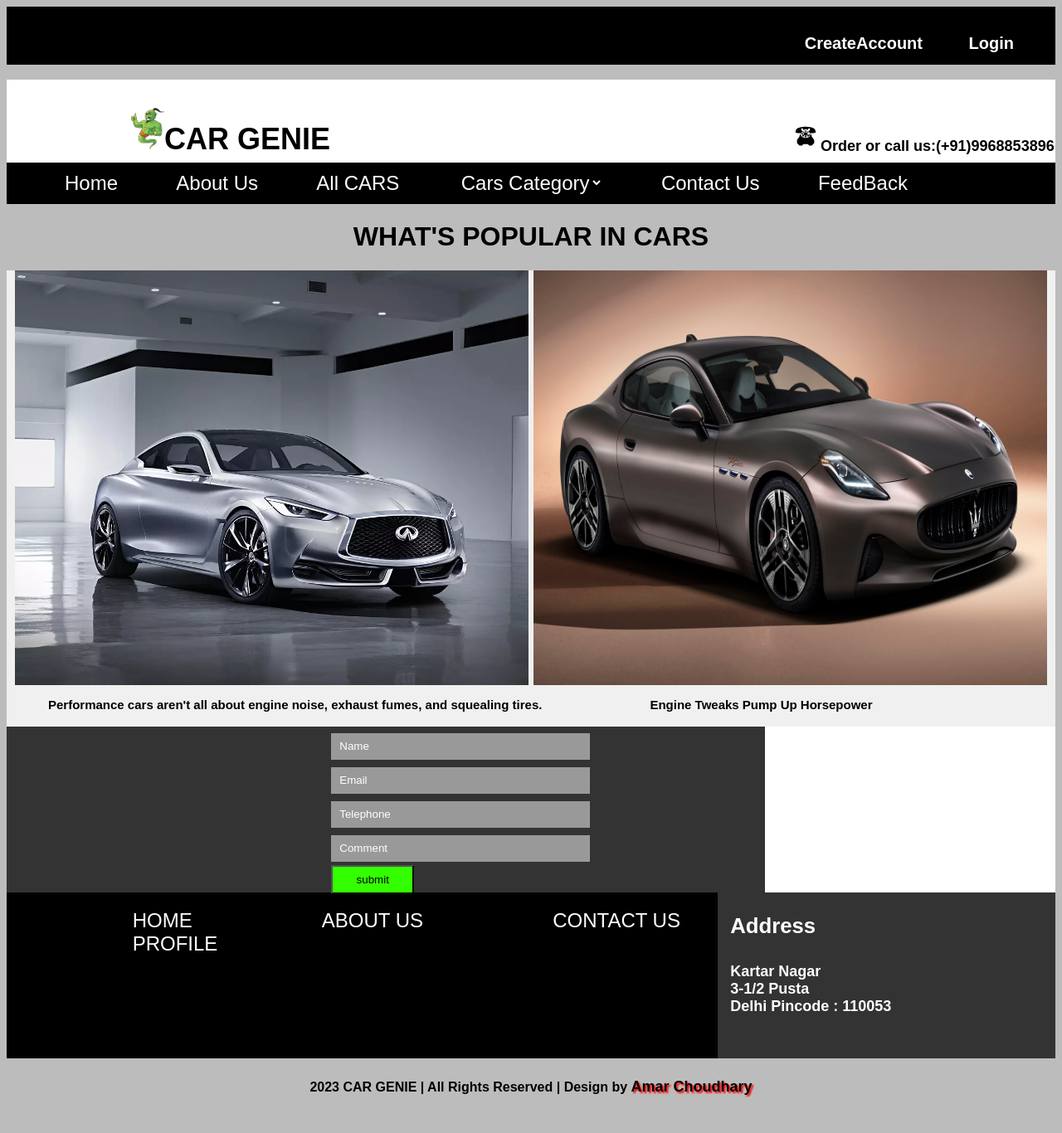
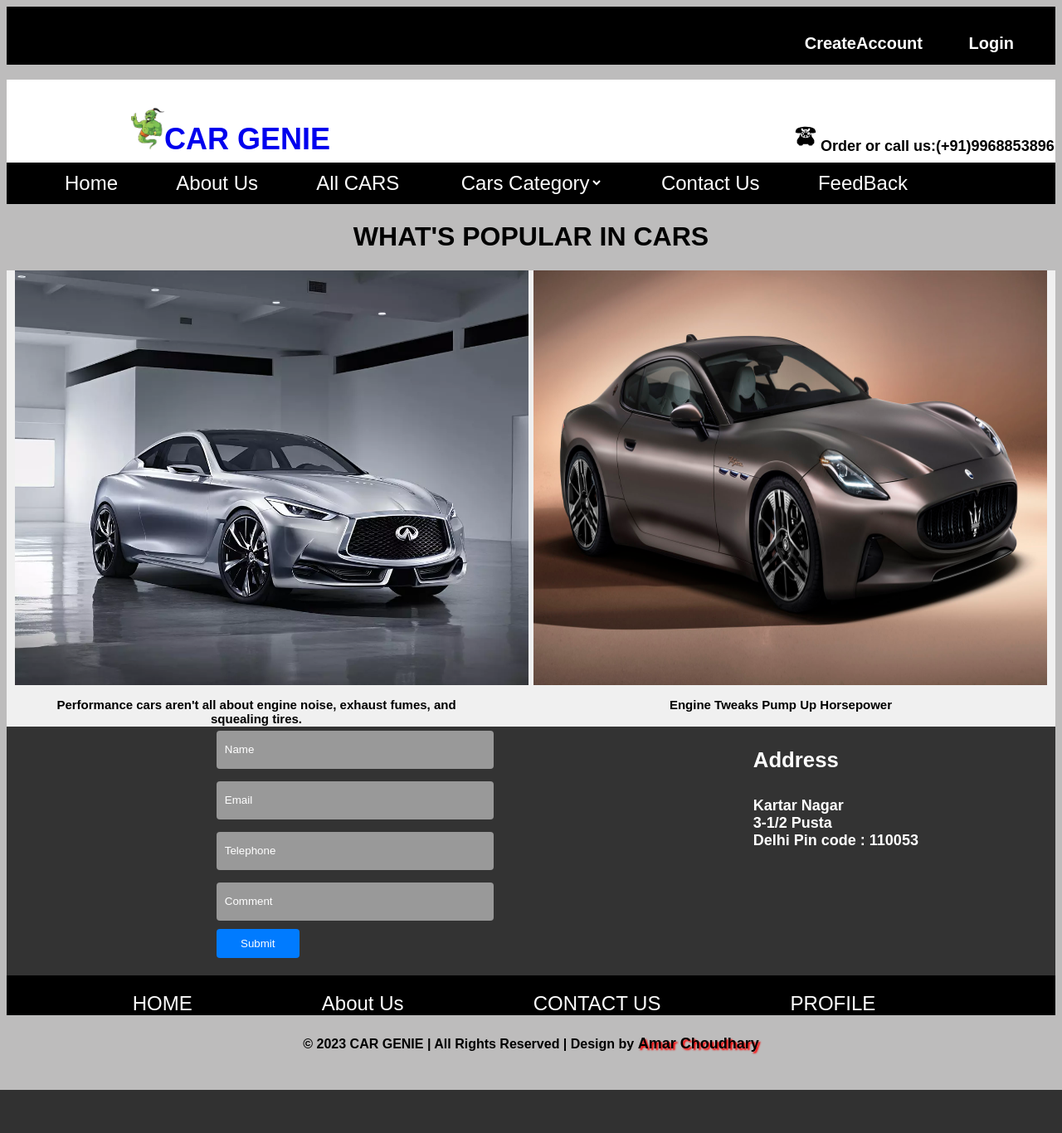
Before and after one commit to amrhkr/Car-Genie, a PHP site: page /php/Index.php in a window 1280 px wide; the page is wider, and only the part inside the window is pictured. Shown: that part at 83% size. After the commit the page ends 1314 px from the top of that part, so only its background shows below. Run offline with PHP 8.4, Linux system fonts and the light colour scheme.

Commit message:
new changes done

```diff
--- a/css/home.css
+++ b/css/home.css
@@ -101,21 +101,27 @@ padding-right: 80px;  text-align: center;  font-size: 15px;
     padding-top: 50px;
     }
     .frame form{ text-align: center; font-weight: bolder; color: #99ff99;
-    width: 600px; height: 350px; background-color: #000000; opacity: 0.8;
+    width: 100%; height: 350px; background-color: #000000; opacity: 0.8;
     padding-top: 80px;
     }
     .frame h1{
     weight: bold; font-size: 40px;
     }
     .frame1{
-    background-image: url('image/t.jpg'); background-size: cover; width: 100%;
+    background-image: url('../image/t.jpg'); background-size: cover; width: 100%;
     padding: 10px;
     font-size: 30px;
     }
-    .frame1 form{ text-align: center; font-weight: bolder; color: #99ff99;
-    width:50%; height: 660px; background-color: #000000; opacity: 0.8;
-    padding-top: 50px;
-    margin-left: 30%;
+    .frame1 form{
+        text-align: center;
+        font-weight: bolder;
+        color: #99ff99;
+        width:60%;
+        height: 100%;
+        background-color: #000000;
+        opacity: 0.8;
+        padding-top: 50px;
+        margin-left: 20%;
     }
     .frame1 form table{ width: 400px;
         height: auto;
@@ -137,7 +143,7 @@ padding-right: 80px;  text-align: center;  font-size: 15px;
         }
         .frame2{
         text-align: center;
-        background-image: url('image/8.jpg');
+        background-image: url('../image/cars/ferrari.jpg');
         font-size: 30px;
         background-size: cover;
         height: 800px;
@@ -221,10 +227,10 @@ padding-top:0px;
 }
 .foot_top{
 width: 100%;
-height: 200px;
+height: 40%;
 background-color: #fff;
 margin-bottom: 20px;
-padding: 0;
+padding: 0px;
 }
 .footer h4{
 color: #fff;
@@ -240,16 +246,18 @@ color: white;
 .footer a:hover{
 color: #66cc00;
 }
-.footer2{
-width: 45%;
-height: 200px;
-float: left;
-padding-left: 345.6px;
-background-color: #333;
+.footer2 {
+    display: inline-block;
+    width: 70%;
+    height: 300px;
+    vertical-align: top; /* Align them at the top */
+    box-sizing: border-box; /* Include padding and border in the width */
+    padding-left: 20%;
+    background-color: rgb(51 51 51);
 }
 .footer2 input[type=text]{
-width: 300px;
-height: 30px;
+width: 50%;
+height: 10%;
 background-color: #999;
 margin-top: 5px;
 border: none;
@@ -270,30 +278,34 @@ border: none;
 .footer2 input[type=submit]:hover{
 background-color: #db6060;
 color: #33ff00;
-font-weight:bolder;
 align-items: center;
+cursor: pointer;
 }
 
 input[type=submit]:hover{
     background-color: #fff;
     color: #858f14;
-    font-weight:bolder;
     align-items: center;
+    cursor: pointer;
     }
 
 .Address{
+
 color: #fff;
-width: 31%;
-height: 200px;
+width: 30%;
+height: 300px;
 float: right;
 background-color: #333;
 padding-left: 15px;
 font-size: 22px;
+vertical-align: top; /* Align them at the top */
+    box-sizing: border-box; /* Include padding and border in the width */
 }
-.Address h5{
-text-align: left;
-font-size: 18px;
-color: #fff;
+.Address h5 {
+    float: unset;
+    text-align: left;
+    font-size: 18px;
+    color: #fff;
 }
 .product{
 width: 100%;
@@ -660,3 +672,67 @@ height: 400px;
     font-size: large;
     text-shadow: 2px 2px 2px red;
 }
+
+a{
+    text-decoration: none;
+}
+
+.description{
+    display: inline-block;
+    width: 50%;
+    box-sizing: border-box; /* Include padding and border in the width */
+    display: inline-block;
+}
+
+fieldset {
+    width: 50%;
+    margin: 1px auto;
+
+}
+
+legend {
+
+    font-weight: bold;
+    font-size: 1.2em;
+}
+
+label {
+    display: block;
+    margin-top: 10px;
+}
+
+input[type="text"]{
+    width: 50%;
+    padding: 8px;
+    margin-bottom: 10px;
+    border: 1px solid #ccc;
+    border-radius: 4px;
+}
+input[type="email"] {
+    width: 54%;
+    padding: 8px;
+    margin-bottom: 10px;
+    border: 1px solid #ccc;
+    border-radius: 4px;
+}
+input[type="password"]{
+    width: 70%;
+    padding: 8px;
+    margin-bottom: 10px;
+    border: 1px solid #ccc;
+    border-radius: 4px;
+}
+input[type="reset"],
+input[type="submit"] {
+    padding: 10px 20px;
+    background-color: #007bff;
+    color: #fff;
+    border: none;
+    border-radius: 4px;
+    cursor: pointer;
+}
+
+input[type="reset"]:hover,
+input[type="submit"]:hover {
+    background-color: #0056b3;
+}
--- a/php/Admin_login.php
+++ b/php/Admin_login.php
@@ -89,9 +89,7 @@ id"></h4>
         <a href="about.php">About Us</a>
         <a href="Contact.php">CONTACT US</a>
         <a href="Login.php">PROFILE</a>
-        <h4>2023 CAR GENIE | All rights reserved | Design by Amar Choudhary</h4>
-
-
+        <h4 id="middleIt">	&copy; 2023 CAR GENIE | All Rights Reserved | Design by <span id="adminName">Amar Choudhary</span></h4>
     </div>
 </body>
 
--- a/php/Car_ctgry_three.php
+++ b/php/Car_ctgry_three.php
@@ -76,8 +76,7 @@
 
         <a href="contact.php">CONTACT US</a>
         <a href="#">PROFILE</a>
-        <h4>2023 CAR GENIE | All rights reserved | Design by Amar Choudhary</h4>
-
+        <h4 id="middleIt">	&copy; 2023 CAR GENIE | All Rights Reserved | Design by <span id="adminName">Amar Choudhary</span></h4>
     </div>
 </body>
 
--- a/php/Index.php
+++ b/php/Index.php
@@ -69,51 +69,36 @@
         <h1>WHAT'S POPULAR IN CARS</h1>
     </center>
     <div class="image">
+
         <img src="../image/cars/infinity.jpg" style=" width: 49%; float: left; height: 500px; margin-left:  10px;">
         <img src="../image/cars/nissan3.jpg" style=" width: 49%; float: right; height: 500px; margin-right:  10px; ">
 
-        <h3>Performance cars aren't all about engine noise, exhaust fumes,
+        <h3 class="description">Performance cars aren't all about engine noise, exhaust fumes,
             and squealing tires.
         </h3>
-        <h3> Engine Tweaks Pump Up Horsepower </h3>
+        <h3 class="description"> Engine Tweaks Pump Up Horsepower </h3>
     </div>
 
     <div class="footer">
                 <div class="foot_top">
                     <div class="footer2">
-                <table>
-                    <tr>
-                        <td><input type='text' name='t1' placeholder='Name'></td>
-                    </tr>
-                    <tr>
-                        <td><input type='text' name='t1' placeholder='Email'></td>
-                    </tr>
-                    <tr>
-                        <td><input type='text' name='t1' placeholder='Telephone'></td>
-                    </tr>
-                    <tr>
-                        <td><input type='text' name='t1' placeholder='Comment'></td>
-                    </tr>
-                    <tr>
-                        <td><input type='submit' value='submit'></td>
-                    </tr>
-                </table>
-
+                        <input type='text' name='commenterName' placeholder='Name'><br>
+                        <input type='text' name='commenterEmail' placeholder='Email'><br>
+                        <input type='text' name='commenterPhone' placeholder='Telephone'><br>
+                        <input type='text' name='comment' placeholder='Comment'><br>
+                        <input type='submit' value='Submit' />
                     </div>
                     <div class="Address">
                         <h3>Address</h3>
-                <h5>Kartar Nagar<br>3-1/2 Pusta<br> Delhi Pincode : 110053</h5>
+                        <h5>Kartar Nagar<br>3-1/2 Pusta<br> Delhi Pin code : 110053</h5>
                     </div>
                 </div>
-        <div>
-            <a href="index.php">HOME</a>
-            <a href="about.php">ABOUT US</a>
+                <a href="home.php">HOME</a>
+                <a href="about.php">About Us</a>
                 <a href="contact.php">CONTACT US</a>
                 <a href="login.php">PROFILE</a>
-
             </div>
-        </div>
-        <h4 id="middleIt">2023 CAR GENIE | All Rights Reserved | Design by <span id="adminName">Amar Choudhary</span></h4>
+        <h4 id="middleIt">	&copy; 2023 CAR GENIE | All Rights Reserved | Design by <span id="adminName">Amar Choudhary</span></h4>
 </body>
 
 </html>
--- a/php/car_catgy_two.php
+++ b/php/car_catgy_two.php
@@ -77,7 +77,7 @@
 
         <a href="contact.php">CONTACT US</a>
         <a href="#">PROFILE</a>
-        <h4>2023 CAR GENIE | All rights reserved | Design by Amar Choudhary</h4>
+        <h4 id="middleIt">	&copy; 2023 CAR GENIE | All Rights Reserved | Design by <span id="adminName">Amar Choudhary</span></h4>
 
     </div>
 </body>
--- a/php/car_ctgry_one.php
+++ b/php/car_ctgry_one.php
@@ -76,7 +76,7 @@
 
         <a href="contact.php">CONTACT US</a>
         <a href="#">PROFILE</a>
-        <h4>2023 CAR GENIE | All rights reserved | Design by Amar Choudhary</h4>
+        <h4 id="middleIt">	&copy; 2023 CAR GENIE | All Rights Reserved | Design by <span id="adminName">Amar Choudhary</span></h4>
 
     </div>
 </body>
--- a/php/fed_bck_sts.php
+++ b/php/fed_bck_sts.php
@@ -14,5 +14,5 @@ $quz_id=mysqli_query($conn,$ad_quz);
 <div class="modal-body">
     <p style="font-size:	50px;font-weight:	bold;color:	#e70b3e;text-align:  center;">THANK YOU <br>YOUR FEEDBACK IS
         SUCESSFUL SUBMITTED</p>
-    <center><img src="image/success.png"></center>
+    <center><img src="../image/success.png"></center>
 </div>
--- a/php/header.php
+++ b/php/header.php
@@ -17,9 +17,8 @@
     </div>
 
     <div class="logo">
-        <div class="left">
-            <h1><img src="../image/logo.jpg" width="40px" height="50px" />CAR
-                GENIE</h1>
+        <div class="left deco">
+        <h1><a href="index.php"><img src="../image/logo.jpg" width="40px" height="50px" />CAR GENIE</a></h1>
         </div>
         <div class="right">
             <p><img src="../image/phone.svg" width="26px" height="36px">
```
Also changed, not shown: php/Contact.php (+4 -5 lines), php/Feedback.php (+7 -10 lines), php/about.php (+6 -8 lines), php/all_cars_ctgry.php (+11 -12 lines), php/login.php (+23 -13 lines), php/login_select.php (+27 -3 lines), php/payment.php (+11 -12 lines), php/registration.php (+34 -57 lines), image/phone.png (deleted). Lines whose indentation alone changed are shown as unchanged.
